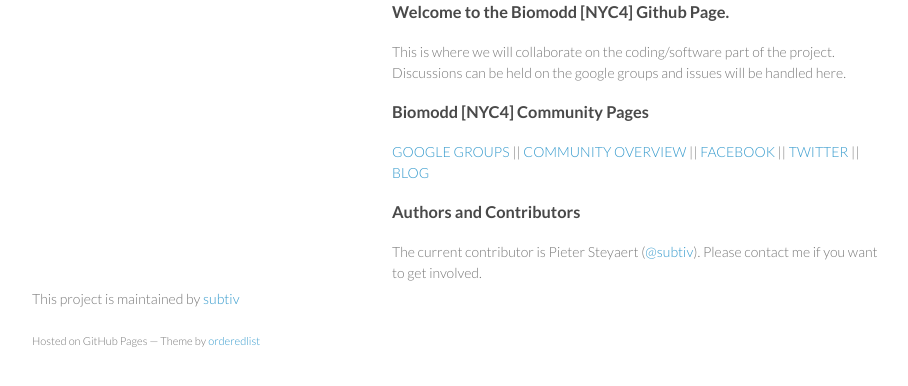
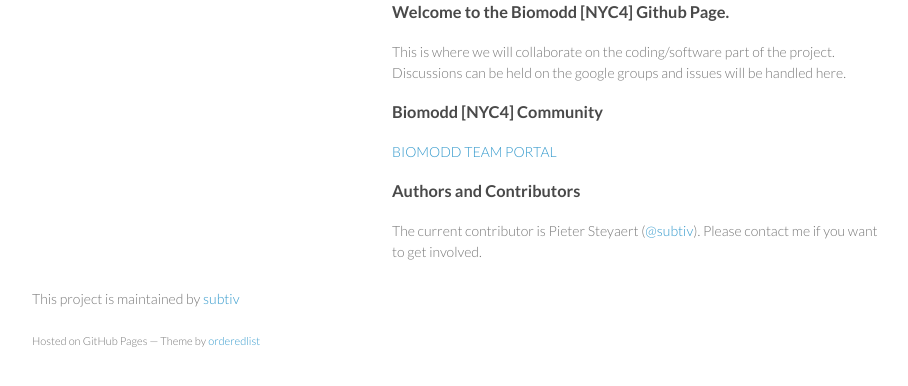
Before and after one commit to subtiv/BiomoddNYC4, a plain HTML site: page index.html in a window 1280 px wide. Shown: the part 380-766 px from the top of the page, without its empty margins (178-1086 px from the left). Drawn offline with Linux system fonts and the light colour scheme.

Commit message:
Create gh-pages branch via GitHub

```diff
--- a/index.html
+++ b/index.html
@@ -34,9 +34,9 @@
 
 <p>This is where we will collaborate on the coding/software part of the project. Discussions can be held on the google groups and issues will be handled here.</p>
 
-<h3>Biomodd [NYC4] Community Pages</h3>
+<h3>Biomodd [NYC4] Community</h3>
 
-<p><a href="https://groups.google.com/forum/#!forum/biomoddnyc4">GOOGLE GROUPS</a> || <a href="http://flavors.me/pietertest#_">COMMUNITY OVERVIEW</a> || <a href="http://www.facebook.com/angelovermeulenartistpage">FACEBOOK</a> || <a href="http://www.twitter.com/subtivsubtiv">TWITTER</a> || <a href="http://www.biomodd.net/biomoddnyc4">BLOG</a> </p>
+<p><a href="http://www.biomodd.net/biomoddnyc4/team-portal">BIOMODD TEAM PORTAL</a> </p>
 
 <h3>Authors and Contributors</h3>
 
--- a/params.json
+++ b/params.json
@@ -1 +1 @@
-{"note":"Don't delete this file! It's used internally to help with page regeneration.","body":"![Biomodd_Header](https://dl.dropbox.com/u/7276586/Screen%20Shot%202012-07-08%20at%2016.08.05.png)\r\n\r\n### Welcome to the Biomodd [NYC4] Github Page.\r\nThis is where we will collaborate on the coding/software part of the project. Discussions can be held on the google groups and issues will be handled here.\r\n\r\n### Biomodd [NYC4] Community Pages\r\n[GOOGLE GROUPS](https://groups.google.com/forum/#!forum/biomoddnyc4) || [COMMUNITY OVERVIEW](http://flavors.me/pietertest#_) || [FACEBOOK](http://www.facebook.com/angelovermeulenartistpage) || [TWITTER](http://www.twitter.com/subtivsubtiv) || [BLOG](http://www.biomodd.net/biomoddnyc4) \r\n\r\n### Authors and Contributors\r\nThe current contributor is Pieter Steyaert (@subtiv). Please contact me if you want to get involved.","name":"BiomoddNYC4","tagline":"The Biomodd [NYC4] development platform || http://www.biomodd.net/","google":""}
+{"note":"Don't delete this file! It's used internally to help with page regeneration.","body":"![Biomodd_Header](https://dl.dropbox.com/u/7276586/Screen%20Shot%202012-07-08%20at%2016.08.05.png)\r\n\r\n### Welcome to the Biomodd [NYC4] Github Page.\r\nThis is where we will collaborate on the coding/software part of the project. Discussions can be held on the google groups and issues will be handled here.\r\n\r\n### Biomodd [NYC4] Community  \r\n[BIOMODD TEAM PORTAL](http://www.biomodd.net/biomoddnyc4/team-portal) \r\n\r\n### Authors and Contributors\r\nThe current contributor is Pieter Steyaert (@subtiv). Please contact me if you want to get involved.","name":"BiomoddNYC4","tagline":"The Biomodd [NYC4] development platform || http://www.biomodd.net/","google":""}
```
